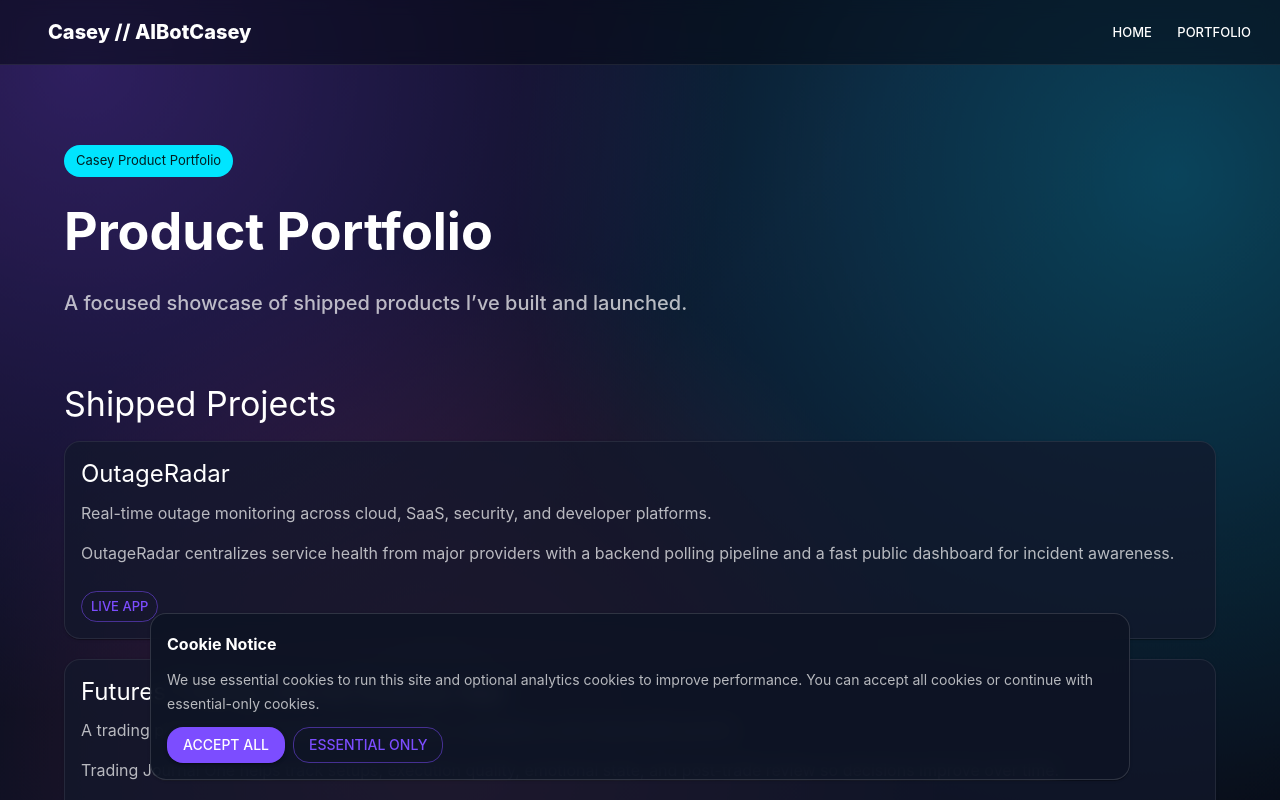
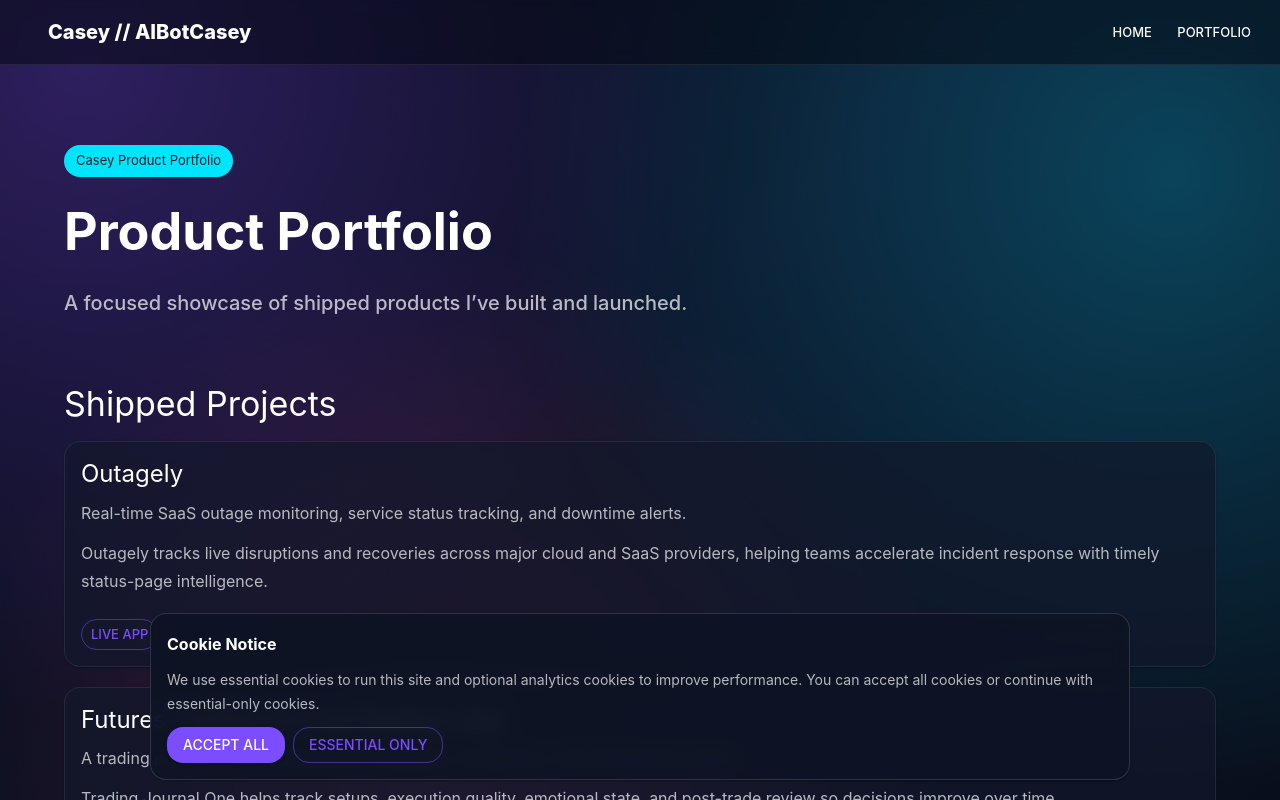
Before and after one commit to AIBotCasey/casey-pages, a React (Vite) app: page / in a window 1280 px wide. Shown: the top 800 px of the page. Built offline with nearby package versions, Linux system fonts and the light colour scheme; some icons are missing.

Commit message:
Update portfolio to Outagely name, URL, and product description

```diff
--- a/src/data/projects.js
+++ b/src/data/projects.js
@@ -1,12 +1,12 @@
 export const projects = [
   {
-    slug: 'outageradar',
-    name: 'OutageRadar',
+    slug: 'outagely',
+    name: 'Outagely',
     repoUrl: 'https://github.com/AIBotCasey/big-tech-outage-radar',
-    liveUrl: 'https://outageradar.aibotcasey.com',
-    tagline: 'Real-time outage monitoring across cloud, SaaS, security, and developer platforms.',
+    liveUrl: 'https://www.outagely.com',
+    tagline: 'Real-time SaaS outage monitoring, service status tracking, and downtime alerts.',
     summary:
-      'OutageRadar centralizes service health from major providers with a backend polling pipeline and a fast public dashboard for incident awareness.',
+      'Outagely tracks live disruptions and recoveries across major cloud and SaaS providers, helping teams accelerate incident response with timely status-page intelligence.',
     stack: ['Node.js', 'Express', 'Supabase Storage', 'Vercel', 'MUI'],
     status: 'Live',
     featured: true,
--- a/src/pages/HomePage.jsx
+++ b/src/pages/HomePage.jsx
@@ -19,7 +19,7 @@
   useEffect(() => {
     setPageSeo({
       title: 'Casey Portfolio // AIBotCasey',
-      description: 'Product portfolio featuring shipped projects by Casey: OutageRadar and Futures Trading Journal.',
+      description: 'Product portfolio featuring shipped projects by Casey: Outagely and Futures Trading Journal.',
       path: '/',
       type: 'website',
       jsonLd: {
@@ -27,7 +27,7 @@
         '@type': 'WebPage',
         name: 'Casey Product Portfolio',
         url: `${SITE_URL}/`,
-        description: 'A focused product portfolio featuring shipped projects including OutageRadar and Futures Trading Journal.',
+        description: 'A focused product portfolio featuring shipped projects including Outagely and Futures Trading Journal.'
       },
     })
   }, [])
```
